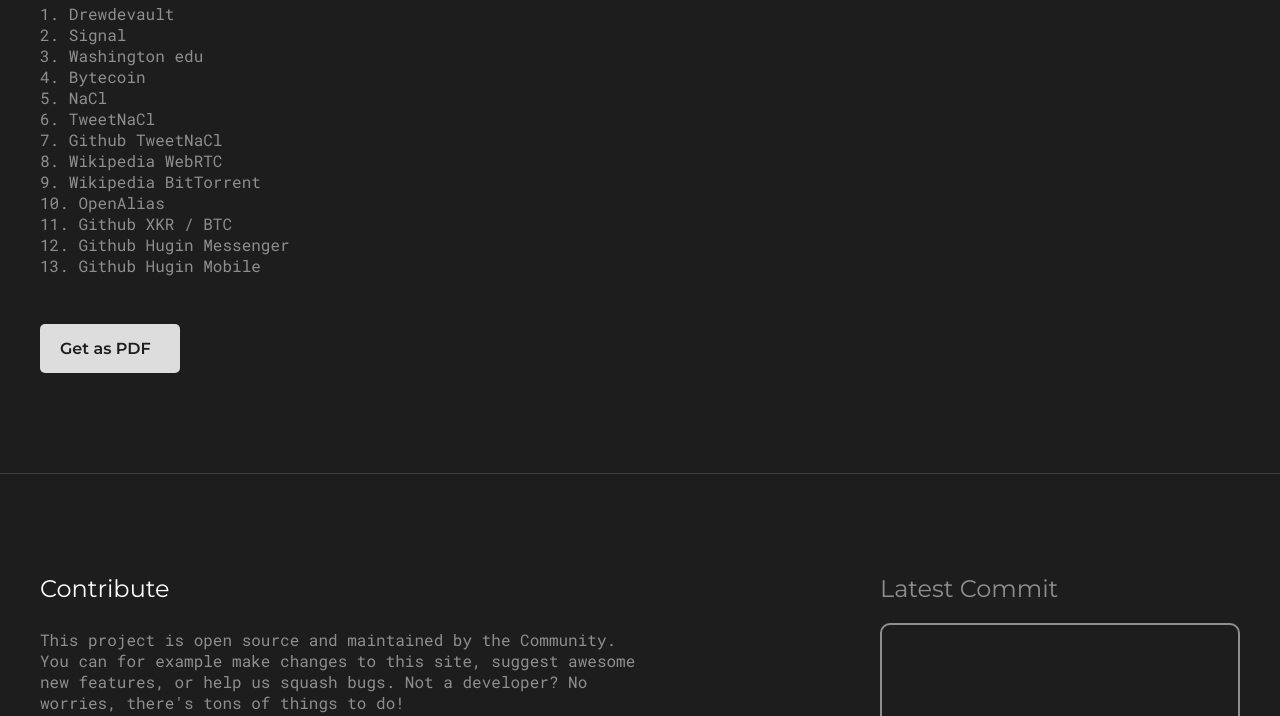
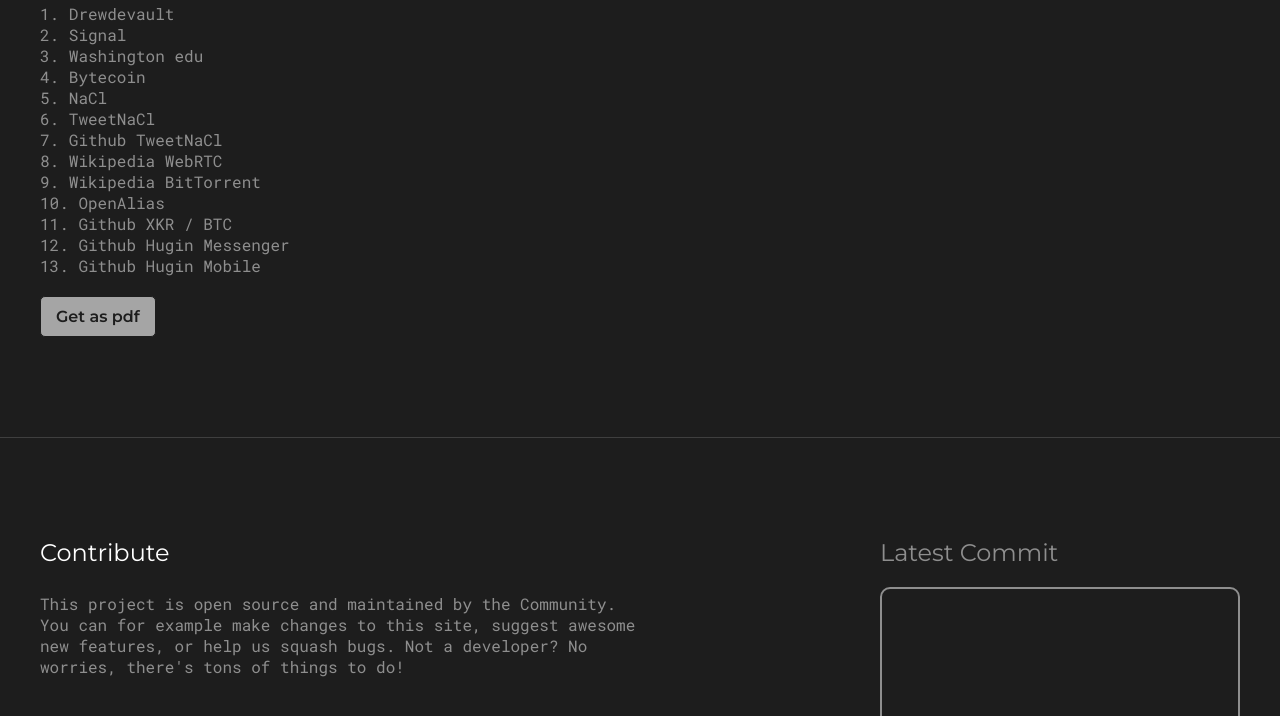
Before and after one commit to kryptokrona/hugin-website, a Gatsby site: page /whitepaper in a window 1280 px wide. Shown: the part 5843-6559 px from the top of the page. Built offline with nearby package versions, Linux system fonts and the light colour scheme; Gatsby itself is replaced by a stand-in of ours; no server answers.

Commit message:
Updated button on wp

```diff
--- a/src/pages/whitepaper.js
+++ b/src/pages/whitepaper.js
@@ -2,6 +2,7 @@
 import styled from "@emotion/styled";
 import Layout from "../components/Layout";
 import Fig from '../images/fig1.png'
+import Fillbutton from "../components/buttons/Button";
 
 const Section = styled.div`
   background-color: #1d1d1d;
@@ -24,20 +25,14 @@
   }
 `
 
-const Button = styled.a`
-  border-radius: 5px;
-  width: 100px;
-  background-color: rgba(255, 255, 255, 0.85);
-  padding: 15px 20px;
-  font-weight: 600;
-  transition: 250ms;
-  text-decoration: none;
-  color: #1d1d1d;
-  margin-top: 3rem;
+const ButtonWrapper = styled.div`
+  margin-top: 20px;
+  display: flex;
+  flex-direction: row;
+  gap: 10px;
 
-  &:hover {
-    cursor: pointer;
-    box-shadow: 0 0 10px #fff;
+  @media screen and (max-width: 1000px) {
+    justify-content: center;
   }
 `
 
@@ -368,7 +363,9 @@
                     <Source href="https://github.com/kryptokrona/hugin-messenger">12. Github Hugin Messenger</Source>
                     <Source href="https://github.com/kryptokrona/hugin-mobile">13. Github Hugin Mobile</Source>
 
-                    <Button href="https://kryptokrona.se/Hugin_Whitepaper.pdf">Get as PDF</Button>
+                    <ButtonWrapper>
+                        <Fillbutton text="Get as pdf" url="https://kryptokrona.se/Hugin_Whitepaper.pdf"/>
+                    </ButtonWrapper>
 
                 </Wrapper>
             </Section>
```
